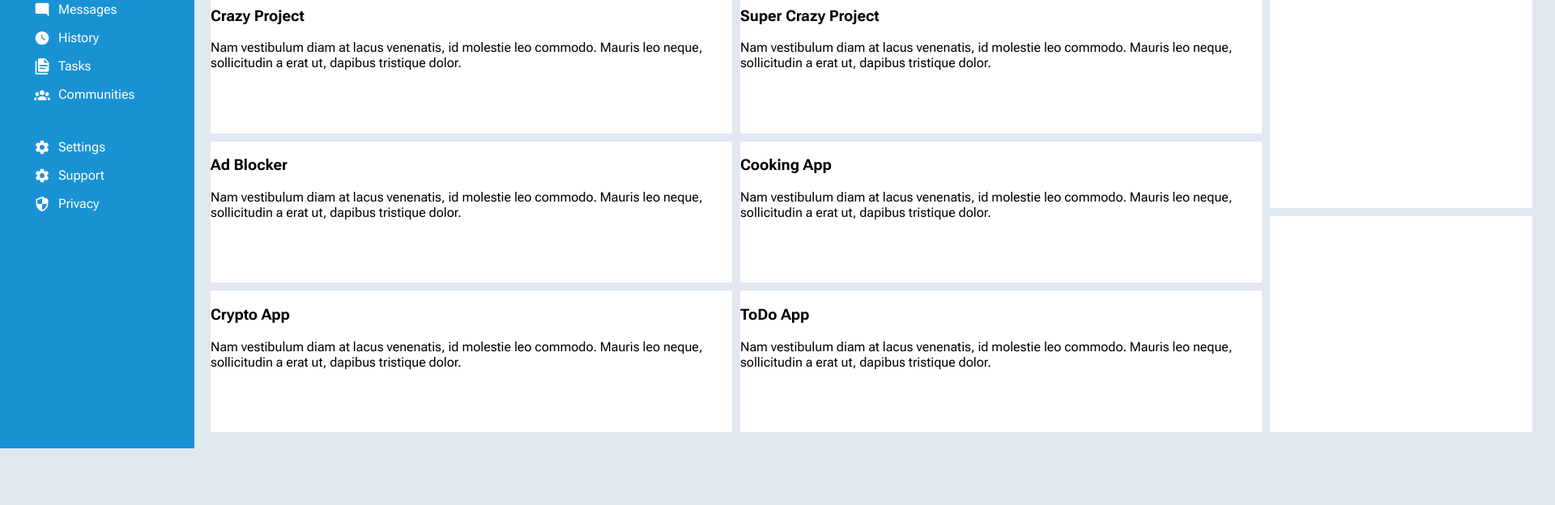
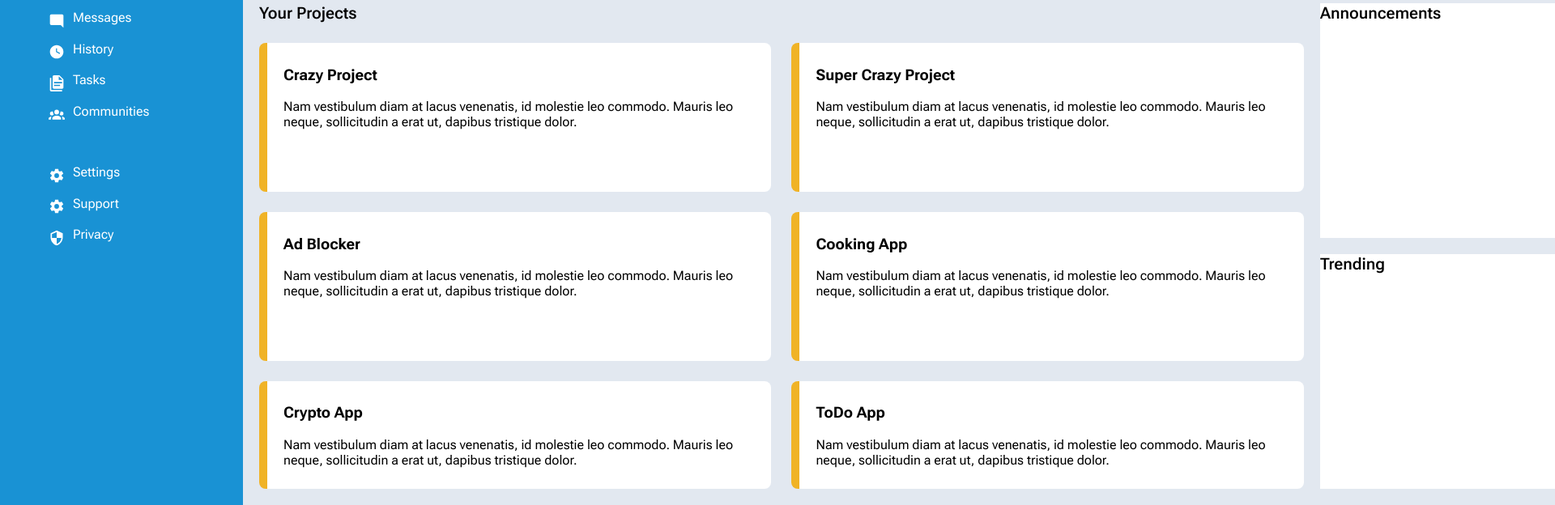
Before and after one commit to hadrianoo/admin-dashboard, a plain HTML site: page index.html in a window 1280 px wide. Shown: the part 176-800 px from the top of the page at 81% size, 1920 px wide, since content can reach past the window. Drawn offline with Linux system fonts and the light colour scheme.

Commit message:
Redo sidebar

```diff
--- a/index.html
+++ b/index.html
@@ -144,6 +144,7 @@
         </div>
         <div class="main">
             <div class="projects">
+                <div class="category">Your Projects</div>
                 <div class="card">
                     <h3>Crazy Project</h3>
                     <p>Nam vestibulum diam at lacus venenatis, id molestie leo commodo. Mauris leo neque, sollicitudin a
@@ -182,11 +183,13 @@
                 </div>
             </div>
             <div class="announcements">
+                <div class="category">Announcements</div>
                 <div></div>
                 <div></div>
                 <div></div>
             </div>
             <div class="trending">
+                <div class="category">Trending</div>
                 <div>
                     <a href="" class="avatar"></a>
                     <div class="nick"></div>
--- a/styles.css
+++ b/styles.css
@@ -46,13 +46,15 @@ body {
     margin: 0;
     background-color: var(--light-grey-color);
     font-size: 1.6rem;
+
 }
 
 .container {
     background-color: var(--light-grey-color);
     display: grid;
-    grid-template-columns: 24rem 5fr;
+    grid-template-columns: 30rem 5fr;
     grid-template-rows: 1fr 4fr;
+    height: 100vh;
 }
 
 .avatar {
@@ -255,32 +257,49 @@ input[type=text] {
     grid-row: 2 / 3;
 
     display: grid;
-    grid-template: repeat(6, 1fr) / 4fr 1fr;
-    gap: 1rem;
+    grid-template: repeat(8, 1fr) / 4fr 1fr;
+    gap: 2rem;
     margin: 2rem;
 }
 
 .projects {
     grid-column: 1;
-    grid-row: 1 / 7;
+    grid-row: 1 / 9;
 
     display: grid;
-    grid-template: 1fr 1fr 1fr / 1fr 1fr;
-    gap: 1rem;
+    grid-template: min-content 1fr 1fr / 1fr 1fr;
+    gap: 2.5rem;
+}
+
+.projects>.category {
+    grid-column: 1 / 3;
 }
 
 .card {
     background-color: var(--white-color);
+    padding: 1rem 2rem;
+    border-radius: 0.8rem;
+    border-left: 1rem solid var(--orange-color);
 }
 
 .announcements {
     background-color: var(--white-color);
     grid-column: 2;
-    grid-row: 1 / 4;
+    grid-row: 1 / span 4;
 }
+
+.announcements>.category {}
 
 .trending {
     background-color: var(--white-color);
     grid-column: 2;
-    grid-row: 4 / 7;
+    grid-row: 5 / 9;
 }
+
+
+
+
+.category {
+    font-size: 2rem;
+    font-weight: 560;
+}
```
